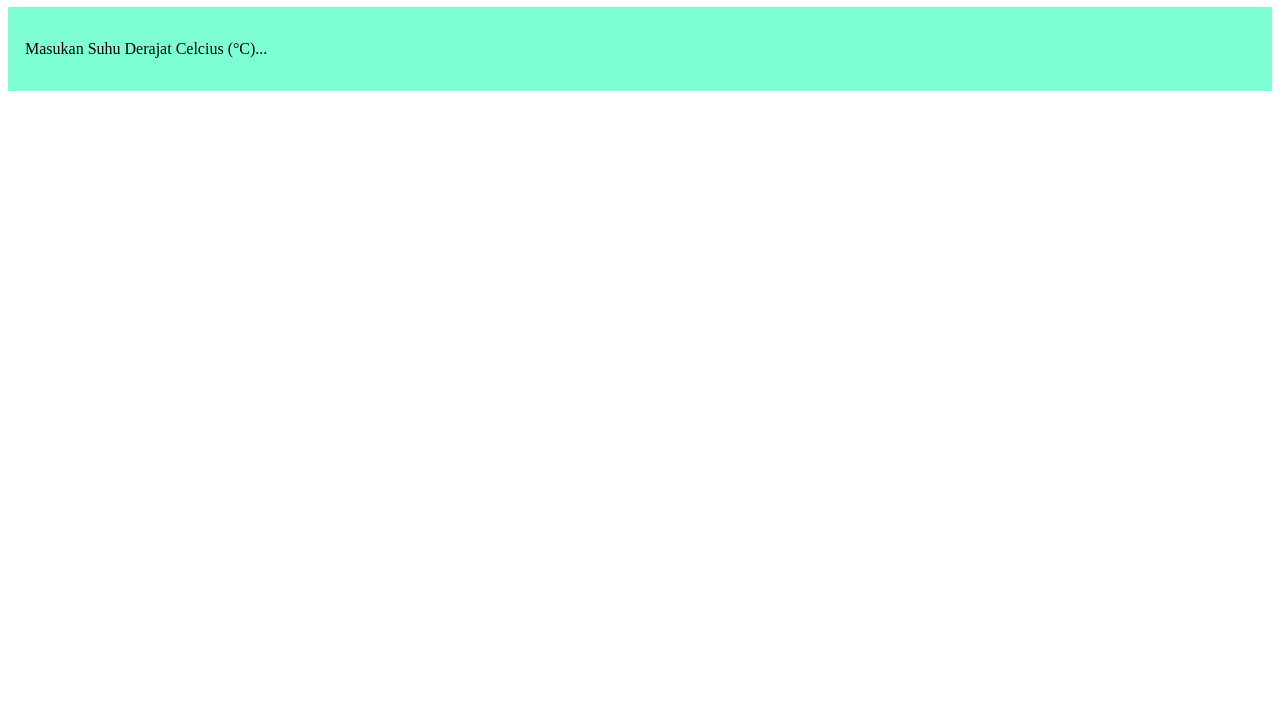
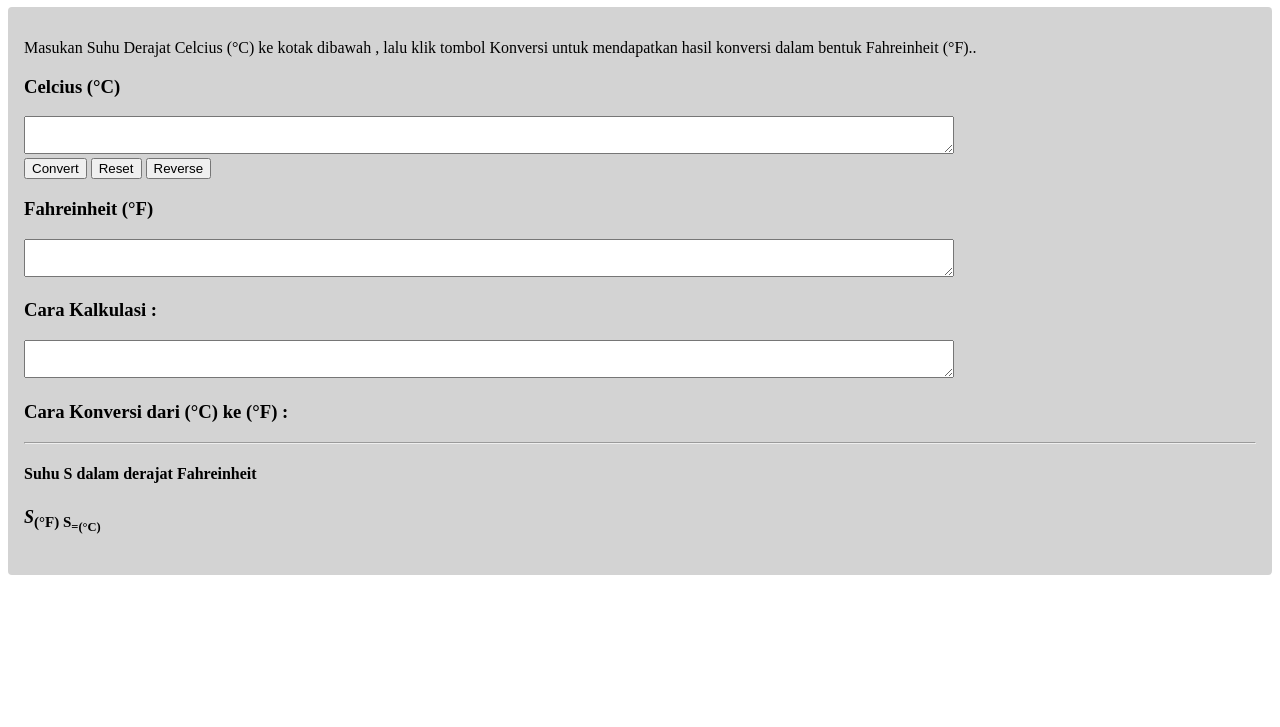
Before and after one commit to revou-fundamental-course/15-apr-24-masAndi04, a plain HTML site: page index.html in a window 1280 px wide. Shown: the part 73-800 px from the top of the page. Drawn offline with Linux system fonts and the light colour scheme.

Commit message:
add converte feauture

```diff
--- a/css/style.css
+++ b/css/style.css
@@ -11,8 +11,38 @@ main {
     text-align: center;
 }
 
-.section-introduction {
-    padding: 17px;
-    background-color: aquamarine;
-    border-radius: ;
+.main-section {
+    padding: 16px;
+    background-color: lightgrey;
+    border-radius: 4px;
 }
+
+.section-celcius {
+    padding-top: 16px
+}
+
+.section-fahrenheit {
+    padding-top: 16px
+}
+
+.section-result {
+    padding-top: 16px
+}
+
+.section-explanation {
+    padding-top: 16px
+}
+
+textarea{
+    width: 75%;
+    height: 32px;
+}
+
+.formulasi-suhu {
+    font-size: 18px;
+    font-style: italic;
+}
+
+.formulasi-suhu>sub {
+    font-style: normal;
+}
--- a/index.html
+++ b/index.html
@@ -7,13 +7,73 @@
     <title>Temperature Converter</title>
 </head>
 <body>
+    <!--header /navbar-->
     <header class="main-title">
-        <h1>Temperature Converter by Andi Setiawan</h1>
+        <h1>Temperature Converter by Andi Setiawan (masAndi04)</h1>
     </header>
 
-    <!-- section Introduction -->
-    <section class="section-introduction">
-        <p>Masukan Suhu Derajat Celcius (&deg;C)...</p>
+
+    <section class="main-section">
+        <!-- section Introduction -->
+        <section>
+            <p>Masukan Suhu Derajat Celcius (&deg;C) ke kotak dibawah , lalu klik tombol Konversi
+                untuk mendapatkan hasil konversi dalam bentuk Fahreinheit (&deg;F)..</p>
+        </section>
+
+        <section class="selection-celcius">
+            <header>
+                <h3>Celcius (&deg;C)</h3>
+            </header>
+
+            <article>
+                <textarea rows="1"></textarea>
+                <div>
+                    <button>Convert</button>
+                    <button>Reset</button>
+                    <button>Reverse</button>
+                </div>
+            </article>
+        </section>
+
+        <section class="selection-fahreinheit">
+            <header>
+                <h3>Fahreinheit (&deg;F)</h3>
+            </header>
+
+            <article>
+                <textarea rows="1"></textarea>
+            </article>
+        </section>
+
+        <section class="selection-result">
+            <header>
+                <h3>Cara Kalkulasi :</h3>
+            </header>
+
+            <article>
+                <textarea rows="1"></textarea>
+            </article>
+        </section>
+
+        <section class="selection-explanation">
+            <header>
+                <h3>Cara Konversi dari (&deg;C) ke (&deg;F) :</h3>
+            </header>
+            <hr>
+            <article>
+                <h1>Suhu S dalam derajat Fahreinheit </h1>
+                <h1 class="formulasi-suhu">S<sub>(&deg;F) S<sub>=(&deg;C)</sub></h1>
+            </article>
+        </section>
     </section>
+
+    <!--content-->
+    <main>
+
+    </main>
+
+    <!--Footer-->
+
+
 </body>
 </html>
```
Also changed, not shown: 1 other file.
